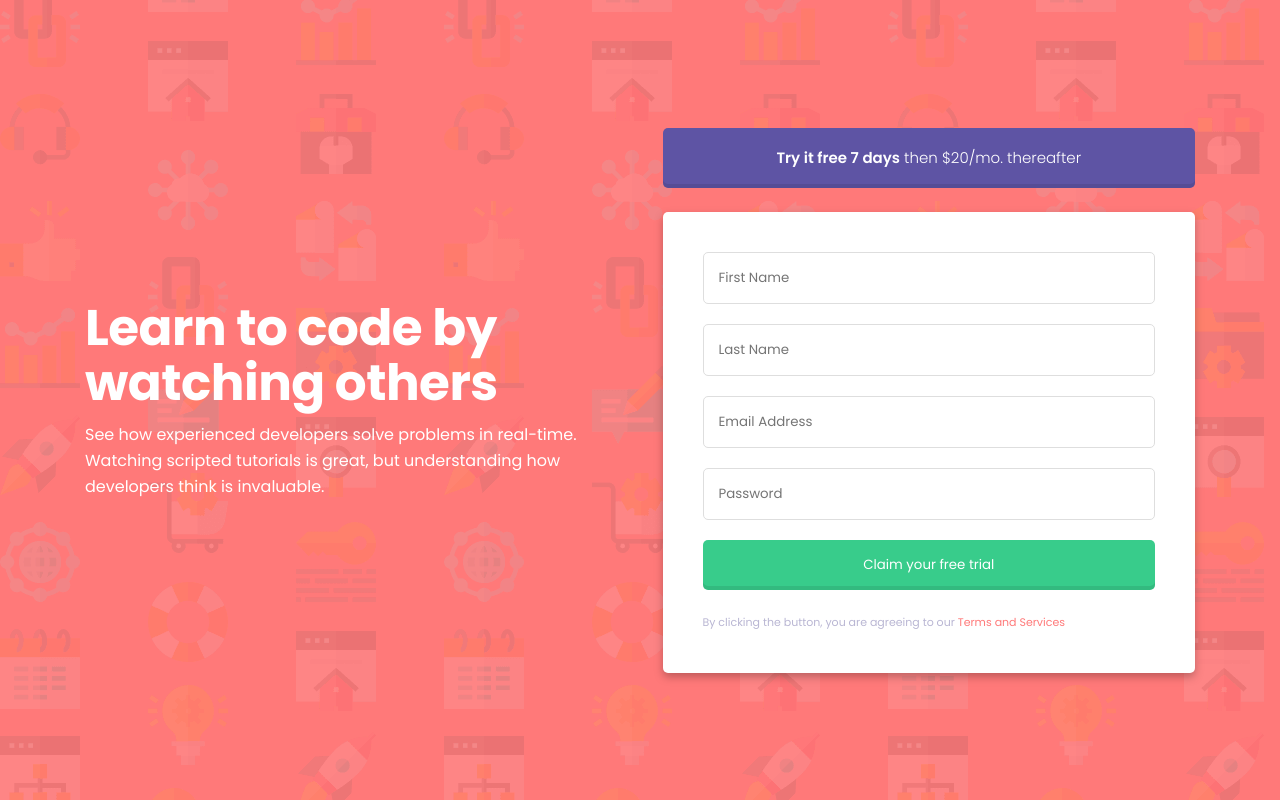
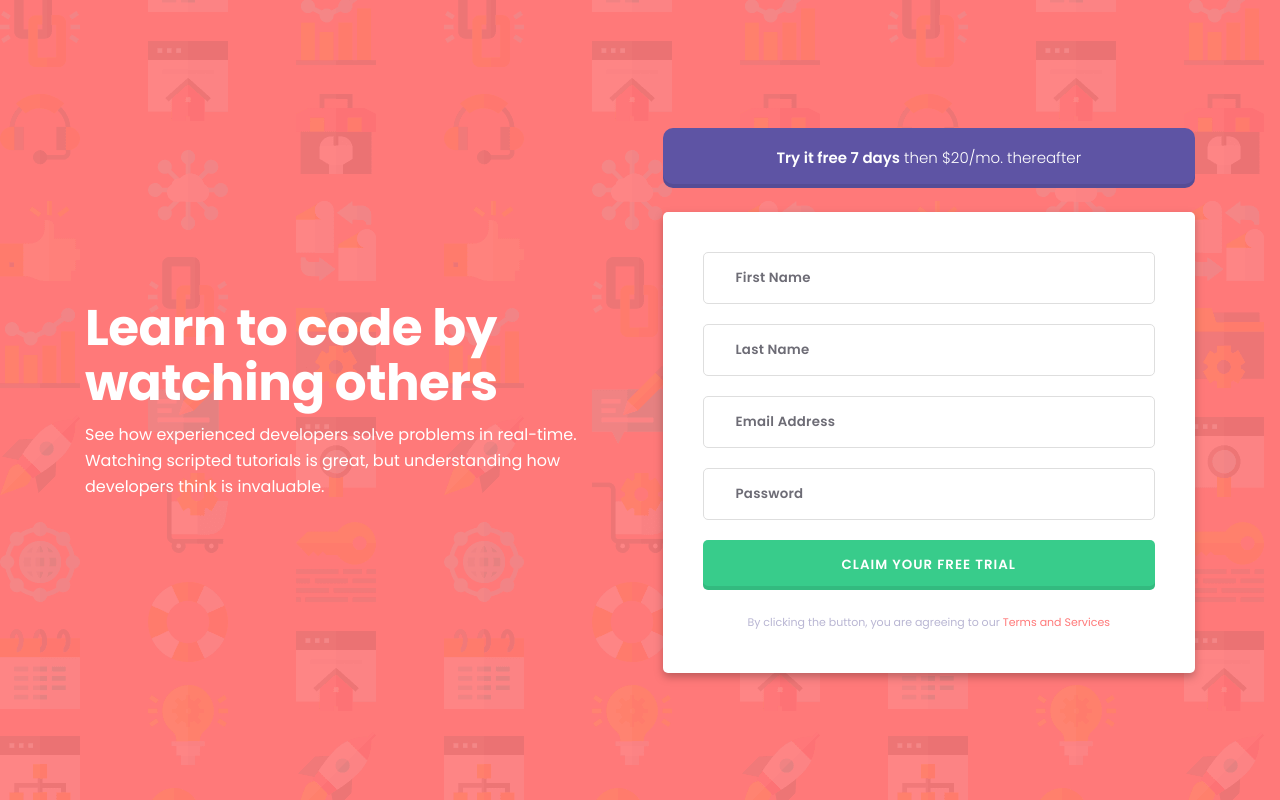
Before and after one commit to ljpop/week-4-bonus, a plain HTML site: page index.html in a window 1280 px wide. Drawn offline with Linux system fonts and the light colour scheme.

Commit message:
html css - shadows, outline..

```diff
--- a/index.html
+++ b/index.html
@@ -33,7 +33,7 @@
           <input type="email" id="mail" name="mail" placeholder="Email Address"><br>
           <input type="password" id="password" name="password" placeholder="Password"><br>
           <input type="submit" value="Claim your free trial"><br>
-          <p><small
+          <p class='terms'><small
           >By clicking the button, you are agreeing to our
           <span>Terms and Services</span></small
         ></p>
--- a/style.css
+++ b/style.css
@@ -17,9 +17,16 @@
   --purple-figma: #5e54a4;
   --green-figma: #38cc8b;
   --black-figma: #3d3b48;
+  --green-opacity: #77e2b3;
 
   --white: #fff;
   --gray: #dedede;
+}
+
+::placeholder {
+  color: var(--black-figma);
+  opacity: 0.75;
+  font-weight: 600px;
 }
 
 * {
@@ -75,7 +82,7 @@ h1 {
   text-align: center;
   font-weight: 300;
   box-shadow: inset 0px -4px 0px rgba(0, 0, 0, 0.0908818);
-  border-radius: 5px;
+  border-radius: 10px;
 }
 
 .try-it p {
@@ -102,9 +109,12 @@ form input {
   width: 100%;
   border-radius: 5px;
   border: 1px solid var(--gray);
-  padding: 15px;
+  padding: 15px 32px;
   margin-bottom: 20px;
-  /*TODO: 1. placeholder font weight 2. color*/
+  color: var(--black-figma);
+  letter-spacing: 0.25px;
+  font-weight: 600;
+  outline-color: var(--purple-figma);
 }
 
 form input :last-child {
@@ -115,19 +125,28 @@ input[type="submit"] {
   background-color: var(--green-figma);
   border: none;
   color: var(--white);
+  text-transform: uppercase;
+  font-weight: 600;
+  letter-spacing: 1px;
+  cursor: pointer;
   box-shadow: inset 0px -4px 0px rgba(0, 0, 0, 0.0908818);
+}
+
+input[type="submit"]:hover {
+  background-color: var(--green-opacity);
 }
 
 small {
   font-size: 11px;
-  text-align: center;
   color: var(--grayish-blue);
 }
 small span {
   color: var(--orange-figma);
 }
 
-/*TODO: shadows*/
+.terms {
+  text-align: center;
+}
 
 /*--------MEDIA-QUERIES--------*/
 @media screen and (max-width: 1000px) {
@@ -200,7 +219,11 @@ small span {
     padding: 24px;
   }
 
-  form p {
+  form input {
+    padding: 15px 20px;
+  }
+  .terms {
     line-height: 21px;
+    margin: 0 15px;
   }
 }
```
